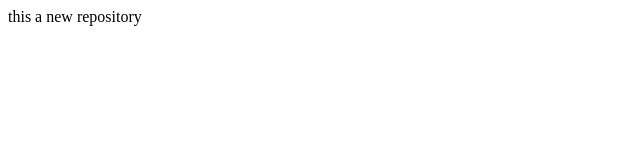
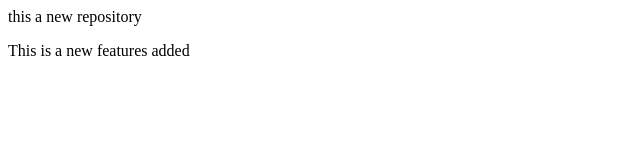
Before and after one commit to Shubhamsharma226/localreol, a plain HTML site: page index.html in a window 1280 px wide. Shown: the whole page, without its empty margins (0-640 px from the left). Drawn offline with Linux system fonts and the light colour scheme.

Commit message:
Add new feature

```diff
--- a/index.html
+++ b/index.html
@@ -1 +1,2 @@
 <p>this a new repository</p>
+<p> This is a new features added</p>
```
